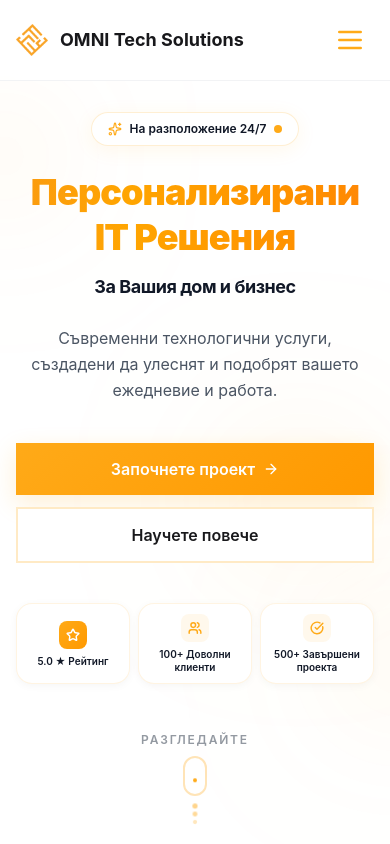
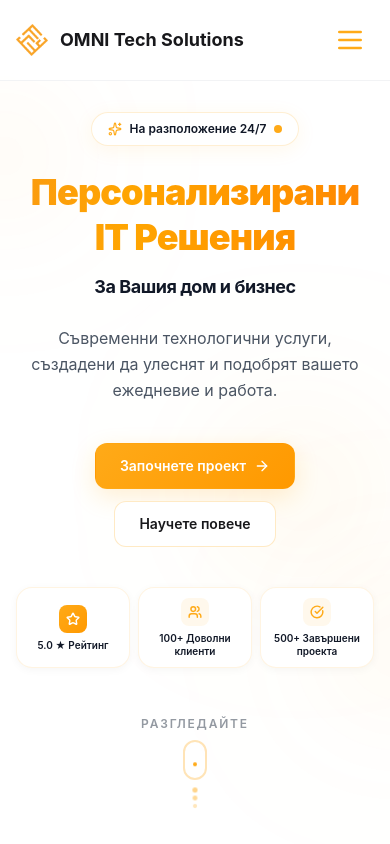
Before and after one commit to omni-tech-solutions/omni-tech-solutions-web, a Next.js app: page / in a window 390 px wide. Shown: the top 844 px of the page. Built offline with nearby package versions, Linux system fonts and the light colour scheme.

Commit message:
Refine HeroSection: update CTA button styles for improved responsiveness, consistency, and visual appeal. Adjust dimensions, borders, and alignment.

```diff
--- a/app/components/sections/HeroSection.tsx
+++ b/app/components/sections/HeroSection.tsx
@@ -133,14 +133,16 @@ export const HeroSection: React.FC<HeroSectionProps> = ({ colors }) => {
                     </p>
 
                     {/* CTA Buttons */}
-                    <div className="flex flex-col sm:flex-row items-stretch sm:items-stretch justify-center gap-3 sm:gap-4 pt-4 sm:pt-6">
+                    <div className="flex flex-col sm:flex-row items-center sm:items-center justify-center gap-3 sm:gap-4 pt-4 sm:pt-6">
                         <a
                             href="#contact"
-                            className="group relative inline-flex items-center justify-center gap-2 px-8 py-3.5 font-semibold text-base sm:text-base text-white overflow-hidden transition-all duration-300 hover:scale-105 shadow-lg w-full sm:w-auto min-h-[52px]"
+                            className="group relative inline-flex items-center justify-center gap-2 px-6 py-3 sm:px-8 sm:py-3.5 font-semibold text-sm sm:text-base text-white overflow-hidden transition-all duration-300 hover:scale-105 shadow-lg border border-transparent sm:border-transparent"
                             style={{
                                 background: `linear-gradient(135deg, ${COLORS.primary}, ${COLORS.primaryHover})`,
-                                borderRadius: BORDER_RADIUS.md,
-                                boxShadow: `0 8px 25px ${COLORS.primary}30`
+                                borderRadius: '12px',
+                                boxShadow: `0 8px 25px ${COLORS.primary}30`,
+                                minWidth: '160px',
+                                boxSizing: 'border-box'
                             }}
                             onMouseEnter={(e) => {
                                 e.currentTarget.style.boxShadow = `0 12px 35px ${COLORS.primary}40`;
@@ -163,11 +165,13 @@ export const HeroSection: React.FC<HeroSectionProps> = ({ colors }) => {
 
                         <a
                             href="#services"
-                            className={`inline-flex items-center justify-center gap-2 px-8 py-3.5 ${colors.card} backdrop-blur-md border-2 font-semibold text-base sm:text-base transition-all duration-300 hover:scale-105 hover:shadow-lg w-full sm:w-auto min-h-[52px]`}
+                            className={`inline-flex items-center justify-center gap-2 px-6 py-3 sm:px-8 sm:py-3.5 ${colors.card} backdrop-blur-md border sm:border-2 font-semibold text-sm sm:text-base transition-all duration-300 hover:scale-105 hover:shadow-lg`}
                             style={{
                                 borderColor: `${COLORS.primary}40`,
                                 color: colors.text,
-                                borderRadius: BORDER_RADIUS.md
+                                borderRadius: '12px',
+                                minWidth: '160px',
+                                boxSizing: 'border-box'
                             }}
                             onMouseEnter={(e) => {
                                 e.currentTarget.style.borderColor = COLORS.primary;
```
